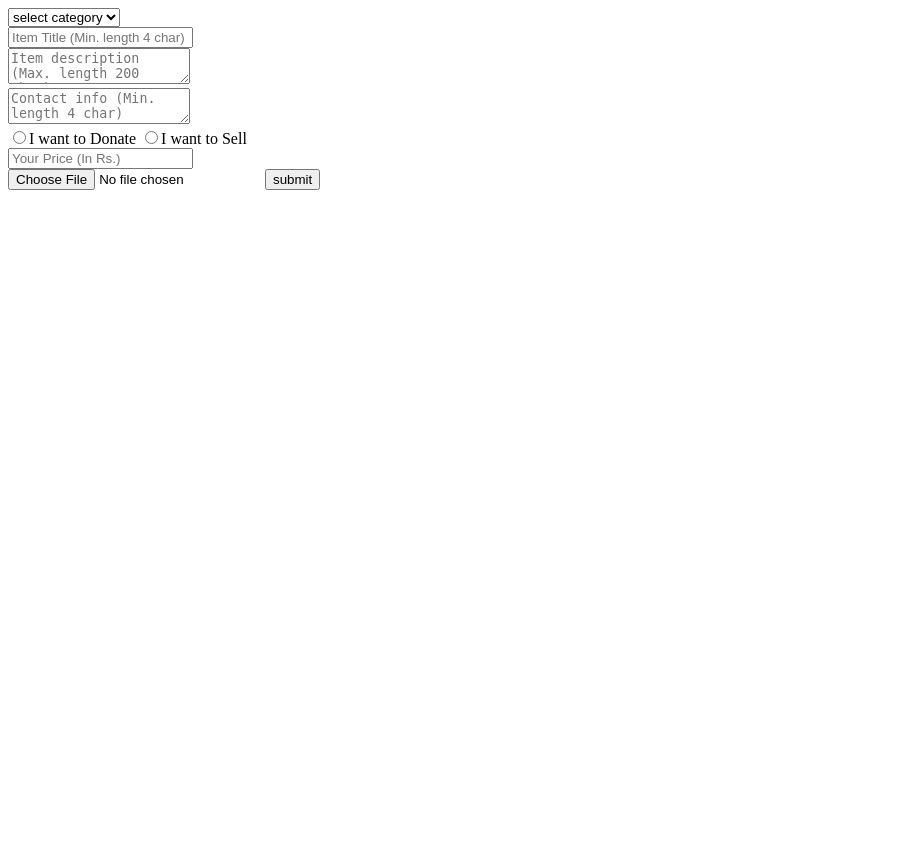
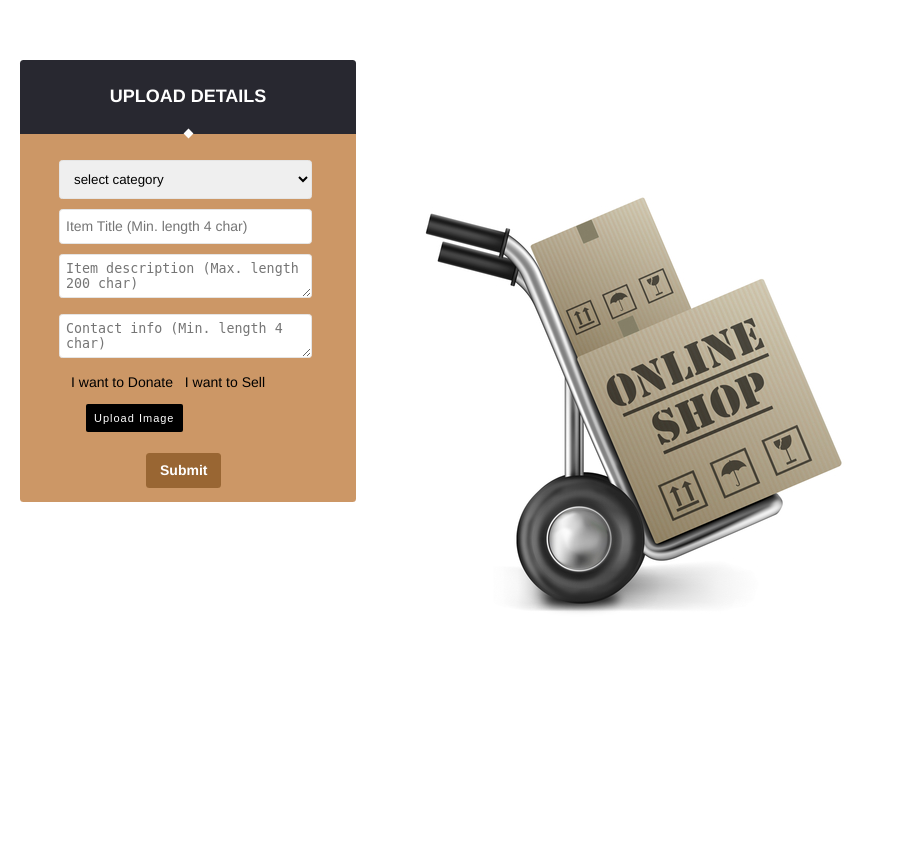
Before and after one commit to ChSanjayBabu/Xcart-Onlinestore, a PHP site: page /models/sell.php in a window 1280 px wide. Shown: the whole page, without its empty margins (0-897 px from the left). Before the commit the page ends 190 px from the top, so only its background shows below. Run offline with PHP 8.4, Linux system fonts and the light colour scheme; the visitor is signed in with stand-in values (Sample User, id 1).

Commit message:
help to front-end developer

```diff
--- /dev/null
+++ b/public_html/css/sell.css
@@ -0,0 +1,207 @@
+
+
+.grid {
+  margin-left: 20px;
+  margin-right: auto;
+  max-width: 24em;
+  width: 90%;
+}
+
+
+*,
+*::before,
+*::after {
+  box-sizing: inherit;
+}
+
+html {
+  box-sizing: border-box;
+  height: 100%;
+}
+
+body {
+  background-color: #eaeaea;
+  background: url("../images/sell2.jpg") no-repeat center center fixed;
+  font-family: 'Helvetica', 'Arial', sans-serif;
+  font-size: 14px;
+  font-size: 0.875rem;
+  font-weight: 400;
+  line-height: 1.5;
+  margin: 0;
+  min-height: 100%;
+}
+
+/* /anchor.css */
+
+a {
+  color: inherit;
+  text-decoration: none;
+  -webkit-transition: color 0.3s;
+  transition: color 0.3s;
+}
+
+a:hover {
+  color: #1dabb8;
+}
+
+/* /form.css */
+
+fieldset {
+  border: none;
+  margin: 0;
+}
+
+input {
+     -moz-appearance: none;
+          appearance: none;
+  border: none;
+  font: inherit;
+  margin: 0;
+  outline: none;
+  padding: 0;
+}
+
+input[type='submit'] {
+  cursor: pointer;
+}
+
+.form input[type='email'],
+.form input[type='password'] {
+  width: 100%;
+}
+
+/* /sell.css */
+
+.sell__header {
+  margin-top: 60px;
+  background-color: #282830;
+  border-top-left-radius: 0.25em;
+  border-top-right-radius: 0.25em;
+  color: #fff;
+  padding: 0.6em;
+  text-align: center;
+  text-transform: uppercase;
+}
+
+.sell__title {
+
+  font-size: 18px;
+  margin: 0;
+  padding :15px;
+}
+
+.sell__body {
+  background-color: #cc9766;
+  padding: 1.5em;
+  position: relative;
+}
+
+.sell__body::before {
+  background-color: #fff;
+  content: '';
+  height: 0.5em;
+  left: 50%;
+  margin-left: -0.25em;
+  margin-top: -0.25em;
+  position: absolute;
+  top: 0;
+  -webkit-transform: rotate(45deg);
+          transform: rotate(45deg);
+  width: 0.5em;
+}
+.sell #basic{
+  padding: 6px;
+  border-radius: 0.25em;
+  margin-left:18px;
+  margin-top: 5px;
+  margin-bottom:5px;
+  width: 86%;
+  position : relative;
+  border: 0.0625em solid #e5e5e5;
+}
+.sell select{
+  font-weight: 400;
+  padding: 10px;
+  border-radius: 0.25em;
+  margin-left:18px;
+  margin-top: 5px;
+  margin-bottom:5px;
+  width: 86%;
+  position : relative;
+  border: 0.0625em solid #e5e5e5;
+  font-family: 'Helvetica', 'Arial', sans-serif;
+}
+textarea{
+  margin-left:18px;
+  margin-top: 5px;
+  margin-bottom:5px;
+  width: 500px;
+    padding: 6px;
+  border-radius: 0.25em;
+  position : relative;
+  border: 0.0625em solid #e5e5e5;
+  max-width:19em;
+
+}
+.sell button {
+  margin-left:45px;
+	margin-top: 8px;
+	border: 0;
+	border-radius: 2px;
+	color: white;
+	padding: 8px;
+	font-weight: 400;
+	font-size: 11px;
+	letter-spacing: 1px;
+	background-color: #000;
+	cursor:pointer;
+	outline: none;
+}
+.sell input[type='submit'] {
+  background-color: #996633;
+  border-radius: 0.25em;
+  margin-left : 105px;
+  color: #fff;
+  font-weight: 700;
+  -webkit-box-ordinal-group: 2;
+      -ms-flex-order: 1;
+          order: 1;
+  padding: 0.5em 1em;
+  -webkit-transition: background-color 0.3s;
+  transition: background-color 0.3s;
+}
+
+.sell input[type='submit']:focus,
+.sell input[type='submit']:hover {
+  background-color: #198d98;
+}
+
+.sell__footer {
+  -webkit-box-align: center;
+      -ms-flex-align: center;
+          align-items: center;
+  background-color: #cc9766;
+  border-bottom-left-radius: 0.25em;
+  border-bottom-right-radius: 0.25em;
+  display: -webkit-box;
+  display: -ms-flexbox;
+  display: flex;
+  -webkit-box-pack: justify;
+      -ms-flex-pack: justify;
+          justify-content: space-between;
+  padding-bottom: 1em;
+  padding-left: 1.5em;
+  padding-right: 1.5em;
+  padding-top:0em;
+}
+.sell #rad{
+  margin    : 1px;
+  padding   : 2px;
+  font-size : 1em;
+  margin-left:20px;
+}
+.sell input[type='radio']
+{
+  margin-left:5px;
+  margin-right:3px;
+}
--- a/public_html/login_form.php
+++ b/public_html/login_form.php
@@ -17,6 +17,8 @@
             {
                 var num = 0;
                 document.getElementById("error").innerHTML = "";
+                document.getElementById("error_user").innerHTML = "";
+                document.getElementById("error_pass").innerHTML = "";
                 var x = "";
                 if(document.getElementsByName("email")[0].value == "")
                 {
--- a/public_html/sell_form.php
+++ b/public_html/sell_form.php
@@ -1,13 +1,36 @@
 <!DOCTYPE html>
-<html>
+<html >
 <head>
-        <title>
-            sell items
-        </title>
+  <meta charset="UTF-8">
+  <title>Sell Items</title>
+      <link rel="stylesheet" href="../public_html/css/sell.css">
+      <script>
+       function chooseFile() {
+          document.getElementById("fileInput").click();
+          document.getElementById("fileInput").onchange = function() {myFunction()};
+
+          function myFunction()
+          {
+              var x = document.getElementById("fileInput").value;
+              var base_name= x.split(/[\\/]/).pop();
+
+              document.getElementById("disp").innerHTML = base_name;
+          }
+       }
+    </script>
 </head>
+
 <body>
-        <?php session_start(); ?>
-        <form action = "../models/sell.php" method= "post" enctype="multipart/form-data">
+
+  <div class="grid">
+
+    <form action="../models/sell.php" method="post" class="form sell"  enctype="multipart/form-data">
+
+      <header class="sell__header">
+        <h2 class="sell__title">Upload Details</h2>
+      </header>
+
+      <div class="sell__body">
           <select name = "category">
               <option selected="selected" disabled="disabled">select category</option>
               <option>Books</option>
@@ -17,18 +40,30 @@
               <option>Vechile</option>
               <option>others</option>
           </select><br>
-            <input type = "text" name= "title" placeholder="Item Title (Min. length 4 char)"><br>
+          <input id ="basic" type = "text" name= "title" placeholder="Item Title (Min. length 4 char)"><br>
           <textarea type="text" name="desc" placeholder="Item description (Max. length 200 char)"></textarea><br>
           <textarea type="text" name="contact" placeholder="Contact info (Min. length 4 char)"></textarea><br>
+
+          <div id="rad">
               <input type="radio" name="choice" value="donate">I want to Donate
               <input type="radio" name="choice" value="sell">I want to Sell<br>
-            <input type="text" name="price" placeholder="Your Price (In Rs.)"><br>
-            <input type="hidden" name="size" value="100000">
-            <input type="file" name="image">
-            <input type = "submit" name="submit" value = "submit"><br/>
-            <div>
-                <?= $_SESSION["error"] ?>
           </div>
+
+          <div style="height:0px;overflow:hidden">
+             <input type="file" id="fileInput" name="fileInput" />
+          </div>
+          <button type="button" onclick="chooseFile();">Upload Image</button>
+          <div id="disp" style="display:inline;margin-left:3px;"></div>
+      </div>
+
+      <footer class="sell__footer">
+        <input type="submit" value="Submit">
+      </footer>
+
     </form>
+  </div>
+
+
 </body>
+
 </html>
--- a/views/header.php
+++ b/views/header.php
@@ -24,4 +24,4 @@
     <body>
 
         <h1>Welcome,<?= $_SESSION["fname"] ?></h1><br>
-        <a href="sell.php">sell item</a><br>
+        <a href="../models/sell.php">sell item</a><br>
```
Also changed, not shown: public_html/images/sell2.jpg (added). Lines whose indentation alone changed are shown as unchanged.
